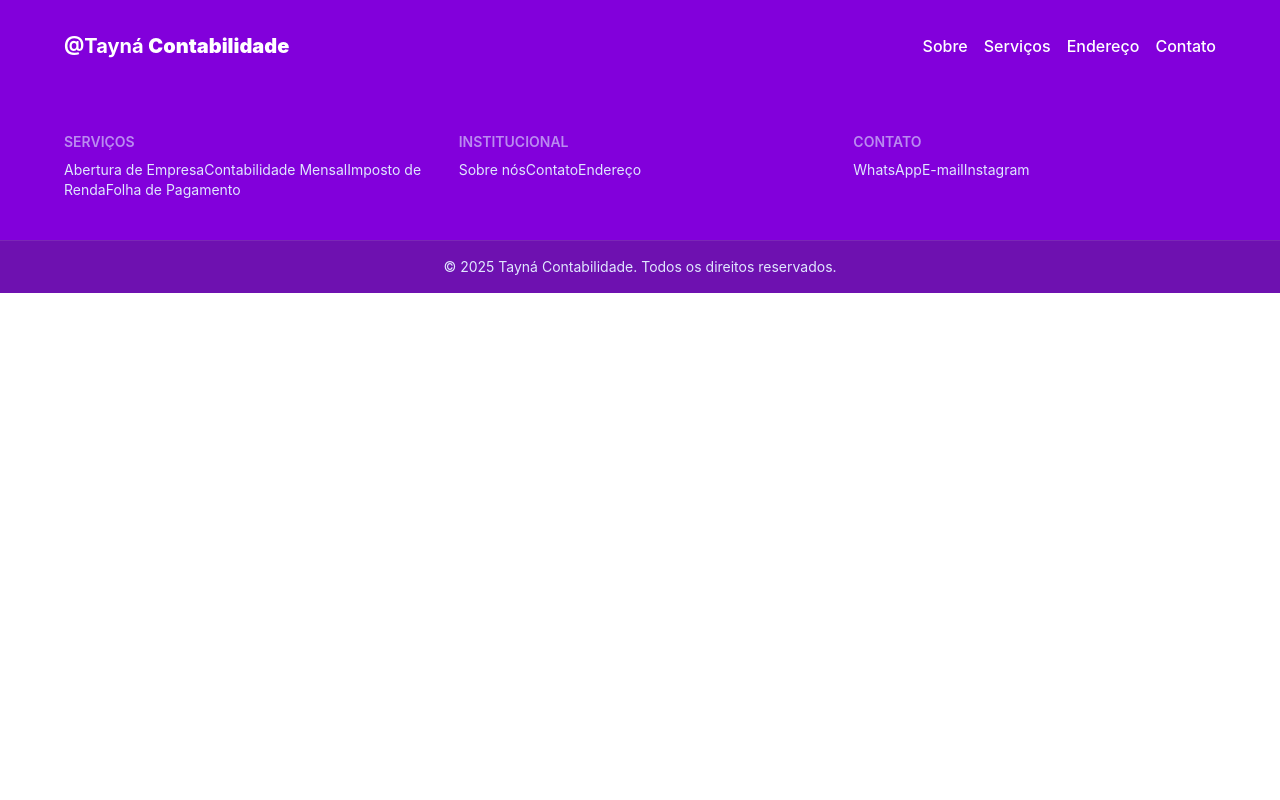
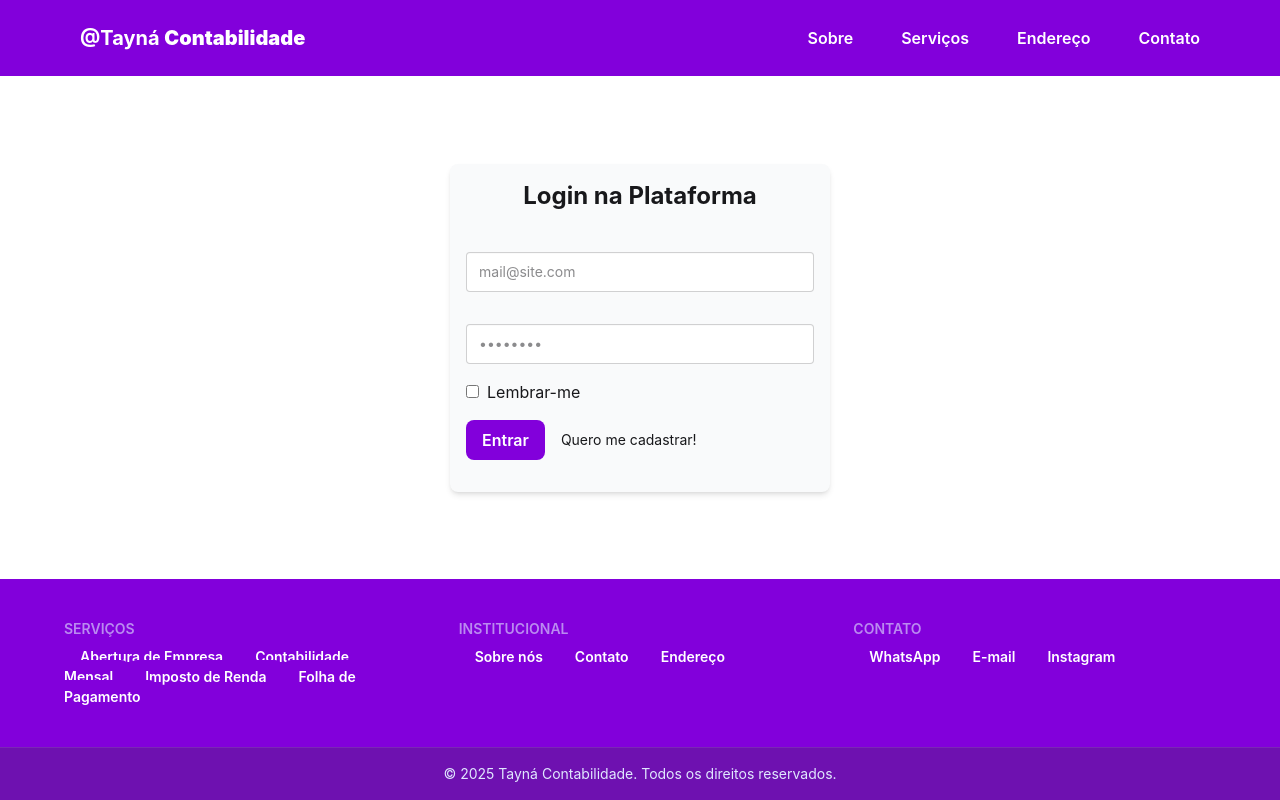
Before and after one commit to Helton-Carlos/tayna-contabilidade, a Nuxt app in the folder frontend/: page /login in a window 1280 px wide. Built offline with nearby package versions, Linux system fonts and the light colour scheme.

Commit message:
feat: add login page

```diff
--- a/frontend/app/assets/css/index.css
+++ b/frontend/app/assets/css/index.css
@@ -2,7 +2,7 @@
 @plugin "daisyui";
 
 @layer utilities {
-  button {
+  button, a {
     @apply bg-purple-700 px-4 py-2 rounded-lg text-white font-semibold hover:bg-purple-800 hover:cursor-pointer transition-colors duration-300;
   }
 }
--- a/frontend/app/components/Card.vue
+++ b/frontend/app/components/Card.vue
@@ -7,7 +7,7 @@ defineProps<{
 </script>
 
 <template>
-  <div class="card bg-base-100 w-full  shadow-sm">
+  <div class="card bg-base-100 w-full shadow-sm">
     <figure>
       <img
         :src="image"
--- a/frontend/app/components/Header.vue
+++ b/frontend/app/components/Header.vue
@@ -3,11 +3,14 @@ const paths = ['sobre', 'serviços', 'endereço', 'contato']
 </script>
 
 <template>
-  <header class="bg-purple-700 w-full p-8">
+  <header class="bg-purple-700 w-full p-4">
     <div class="flex justify-between max-w-6xl mx-auto items-center">
-      <h1 class="text-xl text-white font-bold">
+      <nuxt-link
+        to="/"
+        class="text-xl text-white font-bold"
+      >
         @Tayná <strong>Contabilidade</strong>
-      </h1>
+      </nuxt-link>
 
       <nav>
         <ul class="flex gap-4 text-white font-medium">
@@ -17,7 +20,7 @@ const paths = ['sobre', 'serviços', 'endereço', 'contato']
           >
             <NuxtLink
               :to="`/${item}`"
-              class="hover:text-gray-700 capitalize"
+              class="hover:text-gray-100 capitalize"
             >{{
               item
             }}</NuxtLink>
--- a/frontend/app/components/Hero.vue
+++ b/frontend/app/components/Hero.vue
@@ -15,9 +15,12 @@
             conta para gerenciar guias, documentos e acompanhar a evolução fiscal
             da sua empresa de forma rápida e segura.
           </p>
-          <button>
+          <NuxtLink
+            to="/login"
+            class="btn btn-primary"
+          >
             Entrar na Plataforma
-          </button>
+          </NuxtLink>
         </div>
       </div>
     </div>
--- a/frontend/app/layouts/default.vue
+++ b/frontend/app/layouts/default.vue
@@ -1,7 +1,19 @@
+<script setup lang="ts">
+import { useRoute } from 'vue-router'
+
+const route = useRoute()
+
+const validateLogin = computed(() => {
+  return route.name === 'login'
+})
+</script>
+
 <template>
-  <div>
+  <div class="flex flex-col min-h-screen">
     <Header />
-    <slot></slot>
+    <div :class="['flex-1', { 'flex items-center justify-center': validateLogin }]">
+      <slot></slot>
+    </div>
     <Footer />
   </div>
 </template>
--- /dev/null
+++ b/frontend/app/pages/login.vue
@@ -0,0 +1,101 @@
+<script lang="ts" setup>
+import { reactive, ref } from 'vue'
+
+interface IForm {
+  nome?: string
+  email: string
+  password: string
+}
+
+const login = ref<boolean>(true)
+const checkbox = ref<boolean>(false)
+const form = reactive<IForm>({
+  nome: '',
+  email: '',
+  password: '',
+})
+
+async function submit() {
+  if (form.nome || form.email || form.password) {
+    alert('Por favor, preencha todos os campos.')
+  }
+
+  if (!login.value) {
+    alert('Por favor, preencha todos os campos.')
+  }
+}
+
+function register() {
+  login.value = !login.value
+}
+</script>
+
+<template>
+  <div>
+    <form
+      class="bg-gray-50 w-95 mx-auto p-4 rounded-lg shadow-md"
+      @submit.prevent="submit"
+    >
+      <h2 class="text-2xl font-bold mb-6 text-center">
+        {{ login ? "Login" : "Cadastra-se" }} na Plataforma
+      </h2>
+
+      <label
+        v-if="!login"
+        class="floating-label"
+      >
+        <span>Nome Completo</span>
+        <input
+          v-model="form.email"
+          type="text"
+          placeholder="mail@site.com"
+          class="w-full input input-md my-4"
+        />
+      </label>
+
+      <label class="floating-label">
+        <span>E-mail</span>
+        <input
+          v-model="form.email"
+          type="text"
+          placeholder="mail@site.com"
+          class="w-full input input-md my-4"
+        />
+      </label>
+
+      <label class="floating-label">
+        <span>Senha</span>
+        <input
+          v-model="form.password"
+          type="password"
+          placeholder="••••••••"
+          class="w-full input input-md my-4"
+        />
+      </label>
+
+      <label
+        v-if="login"
+        class="flex items-center gap-2"
+      >
+        <input
+          v-model="checkbox"
+          type="checkbox"
+        />
+        <span>Lembrar-me</span>
+      </label>
+
+      <div class="flex gap-4 items-center my-4">
+        <button type="submit">
+          {{ login ? "Entrar" : "Salvar" }}
+        </button>
+
+        <p
+          class="text-sm text-gray-00 hover:text-purple-700 hover:cursor-pointer hover:underline transition-colors duration-300"
+          @click="register"
+        >
+          {{ login ? "Quero me cadastrar!" : "Voltar" }}
+        </p>
+      </div>
+    </form>
+  </div>
+</template>
```
